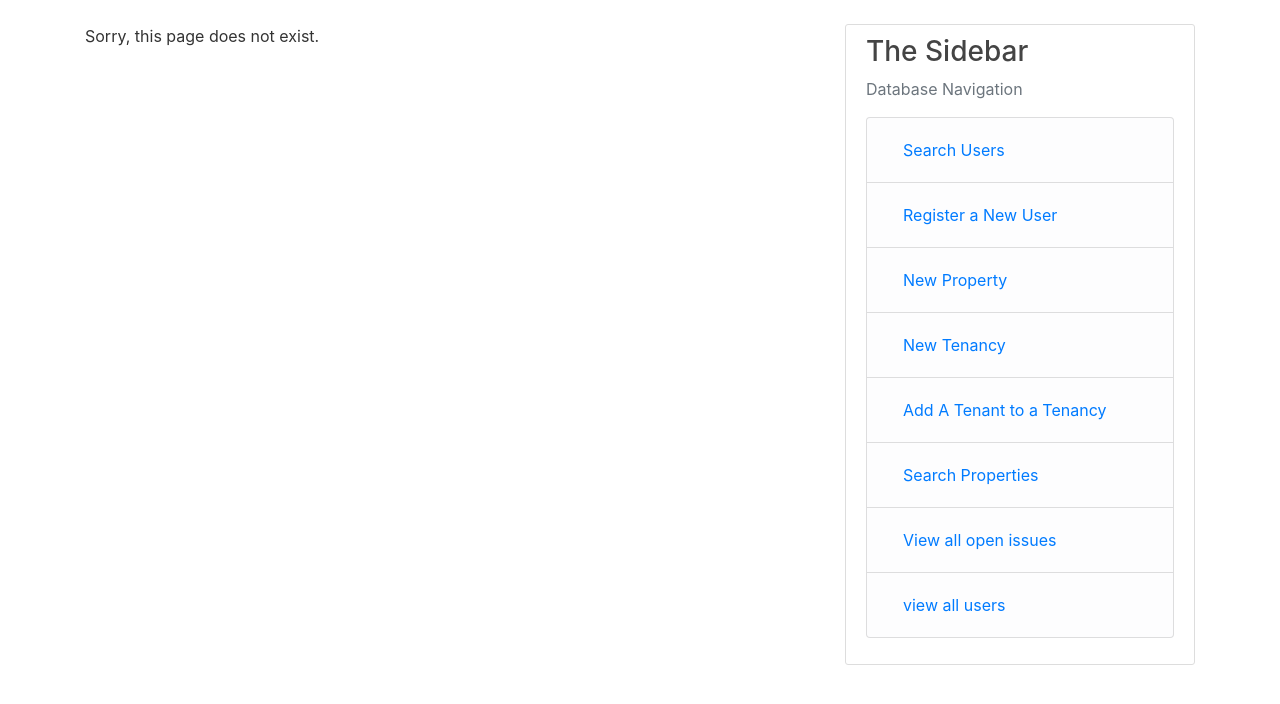
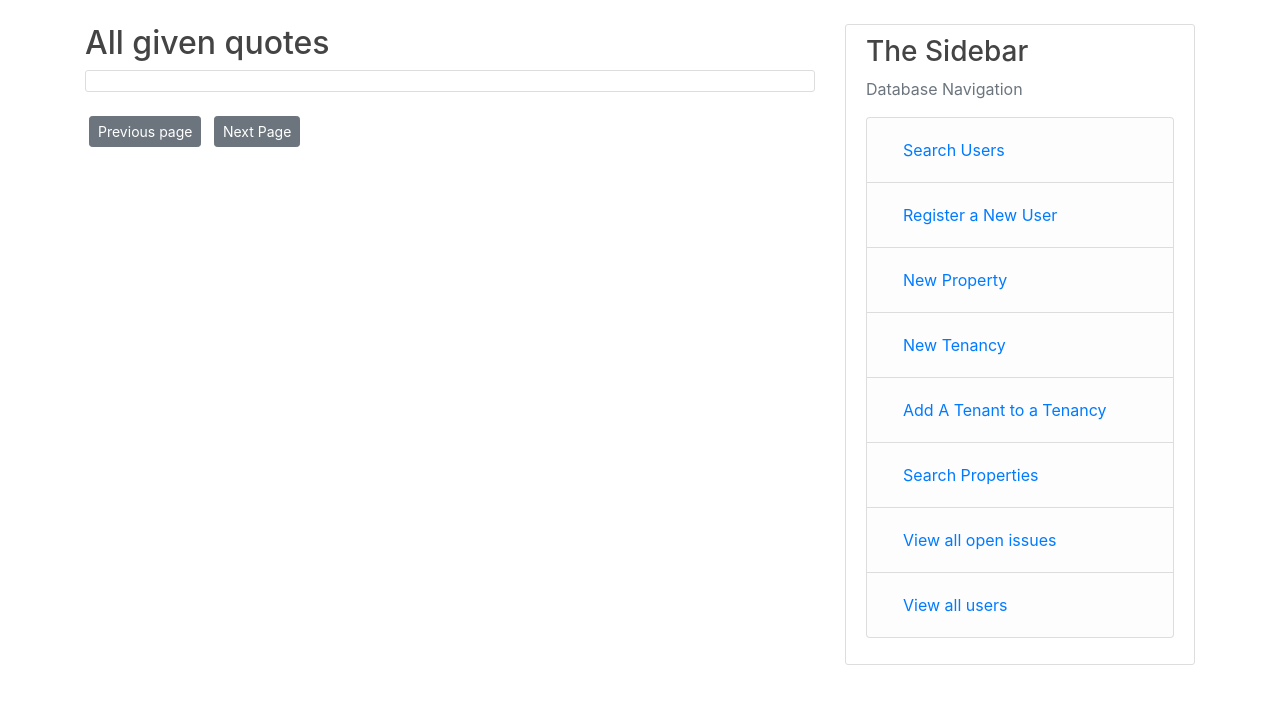
Before and after one commit to puffledude/CourseworkFullBuild, a Flask app: page /contractor_all_quotes/1 in a window 1280 px wide. Shown: the part 56-760 px from the top of the page. Run offline with Flask 2, Linux system fonts and the light colour scheme; a user stored in the database is signed in; data comes from the database, SQL or seed files in the repository; some libraries are stand-ins or nearby versions.

Commit message:
All quotes output for contractors

```diff
--- a/Tower/routes.py
+++ b/Tower/routes.py
@@ -631,3 +631,15 @@
 
     return render_template("contractor_job.html", quote=quote, job=job, location=location, issue=issue,
                            landlord=landlord, occupants=occupants)
+
+@app.route("/contractor_all_quotes/<int:user_id>")
+@login_required
+def contractor_all_quotes(user_id):
+    page = request.args.get("page", 1, type=int)
+    quotes = db.session.query(Quotes,Jobs).outerjoin(Quotes, Jobs.job_id==Quotes.job).filter_by(contractor = user_id).order_by(Quotes.created.desc())
+    all_quotes = quotes.paginate(page, per_page=8)
+    next_url = url_for("contractor_all_quotes", user_id=user_id, page=all_quotes.next_num)\
+        if all_quotes.has_next else None
+    prev_url = url_for("contractor_all_quotes", user_id=user_id, page=all_quotes.prev_num) \
+        if all_quotes.has_prev else None
+    return render_template("contractor_all_quotes.html", all_quotes=all_quotes, next_url=next_url, prev_url=prev_url)
--- /dev/null
+++ b/Tower/templates/contractor_all_quotes.html
@@ -0,0 +1,20 @@
+{% extends "layout.html" %}
+{% block content %}
+
+<div class="article-title">
+    <h2>All given quotes</h2>
+</div>
+
+<div class="content-section">
+    {% for quotes in all_quotes.items %}
+    <div class="content-section">
+        <h2><a class="article-title" href="{{ url_for('contractor_job', job_id = quotes.Jobs.job_id)}}"> {{quotes.Jobs.summary}}</a></h2>
+        <p>{{quotes.Quotes.content}}</p>
+    </div>
+    {% endfor %}
+</div>
+
+<a class="btn btn-secondary btn-sm m-1" href=" {{prev_url}}">Previous page</a>
+<a class="btn btn-secondary btn-sm m-1" href=" {{next_url}}">Next Page</a>
+
+{% endblock content %}
--- a/Tower/templates/layout.html
+++ b/Tower/templates/layout.html
@@ -99,9 +99,11 @@
                         View all open issues</a></li>
                     <li class="list-group-item list-group-item-light"><a class="nav-item nav-link"
                                                                          href="{{ url_for('all_users') }}">
-                        view all users</a></li>
+                        View all users</a></li>
                     {%elif current_user.role == ('Landlord') %}
                 <li class="list-group-item list-group-item-light"><a class<a class="nav-item nav-link" href="{{url_for('Landlord_issues')}}"> View all issues</a></li>
+                    {%elif current_user.role == ('Contractor')%}
+                <li class="list-group-item list-group-item-light"><a class<a class="nav-item nav-link" href="{{url_for('contractor_all_quotes', user_id = current_user.user_id)}}"> View all given quotes</a></li>
                     {%endif%}
                 </ul>
                 </p>
```
